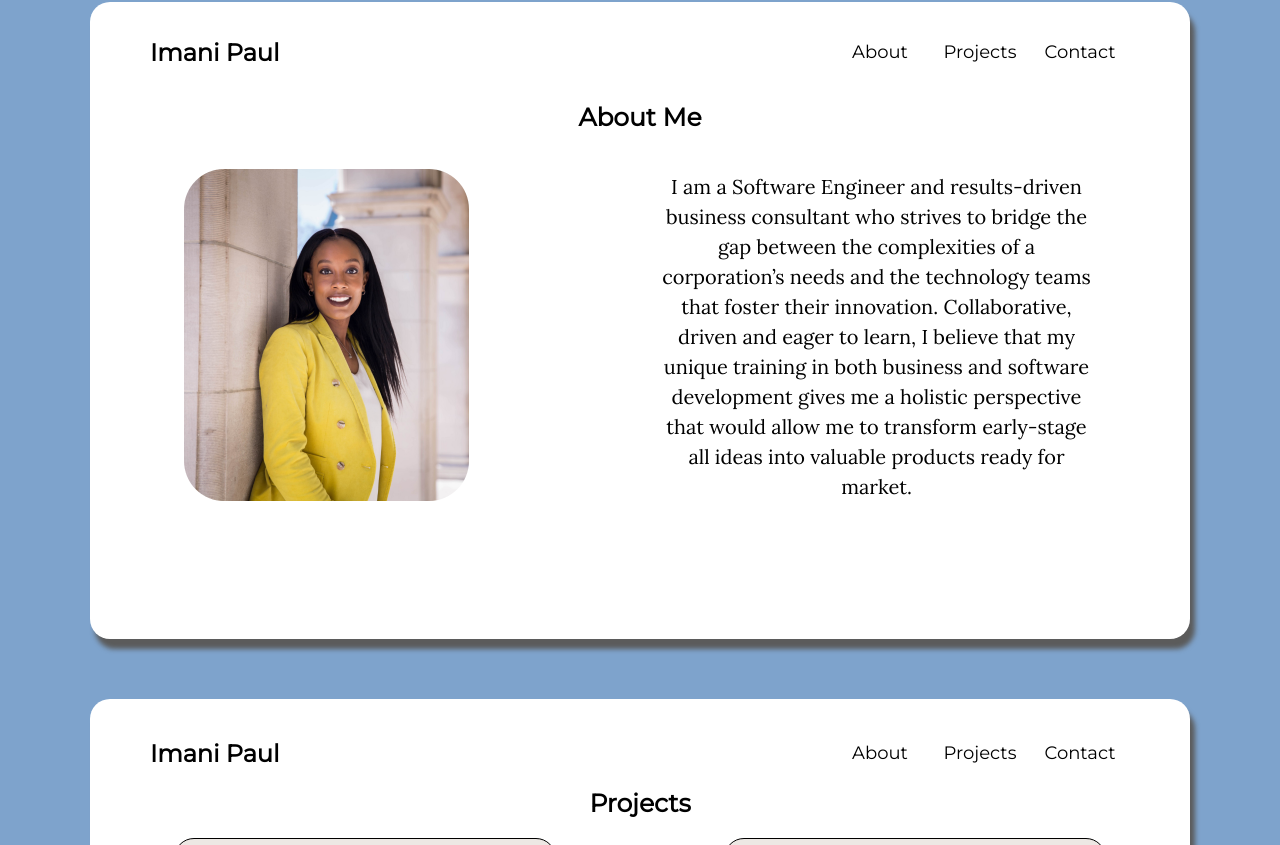
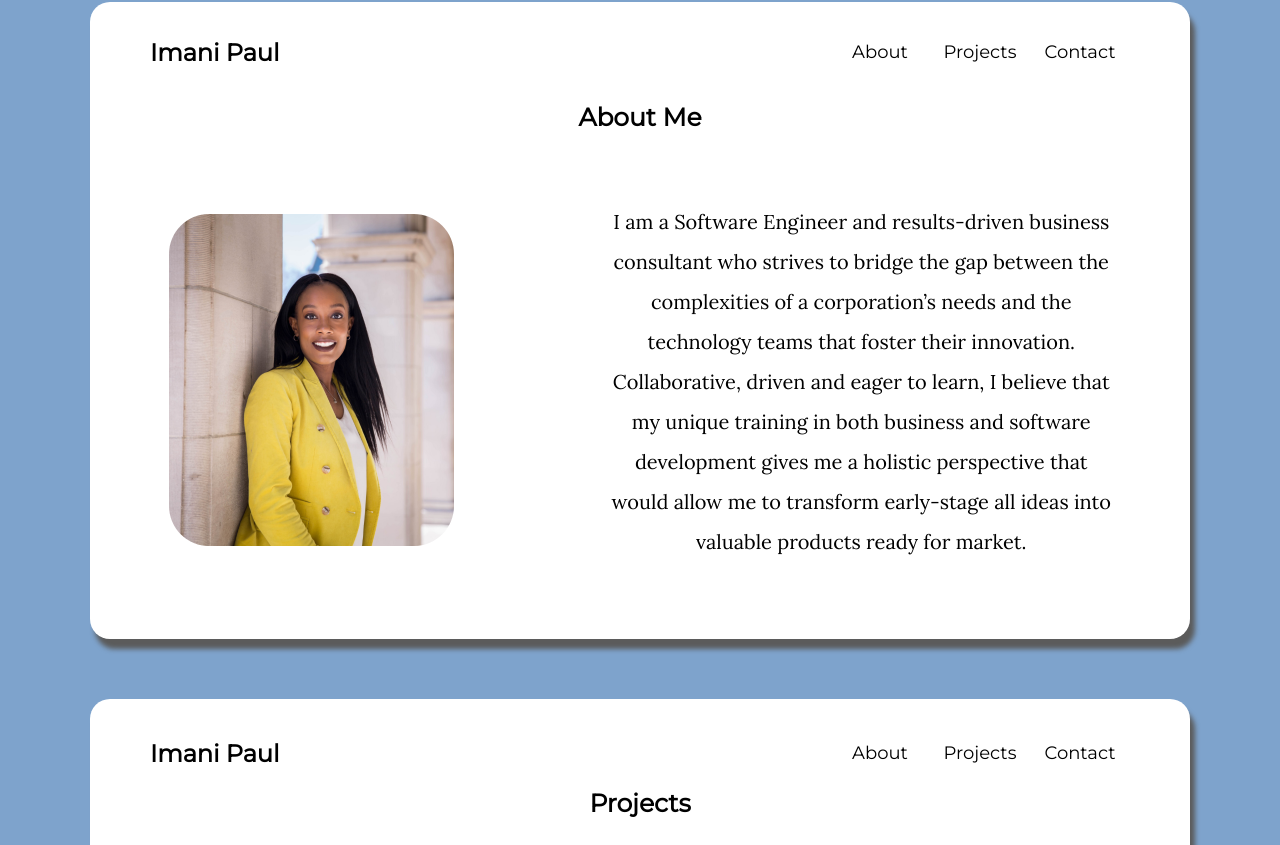
Before and after one commit to imanipaul/portfolio, a React (Create React App) app: page / in a window 1280 px wide. Shown: the part 755-1600 px from the top of the page. Built offline with nearby package versions, Linux system fonts and the light colour scheme.

Commit message:
Style titles

```diff
--- a/src/App.css
+++ b/src/App.css
@@ -172,7 +172,10 @@ section{
   flex-direction: column;
   justify-content: space-around;
   align-items: center;
-  /* margin-top: 100px; */
+}
+
+.about-content .title{
+  margin-bottom: 50px;
 }
 
 .framework-logos{
@@ -220,8 +223,7 @@ section{
 }
 
 .brand-statement-container{
-  width: 439px;
-  height: 479;
+  width: 500px;
   border-radius: 30px;
 }
 
@@ -229,6 +231,8 @@ section{
   font-size: 20px;
   line-height: 1.5;
   text-align: center;
+  line-height: 2
+
 }
 
 .headshot{
@@ -259,6 +263,10 @@ section{
   flex-direction: column;
   align-items: center;
   justify-content: space-around;
+}
+
+.projects-container .title{
+  margin-bottom: 50px;
 }
 
 .project-card{
```
